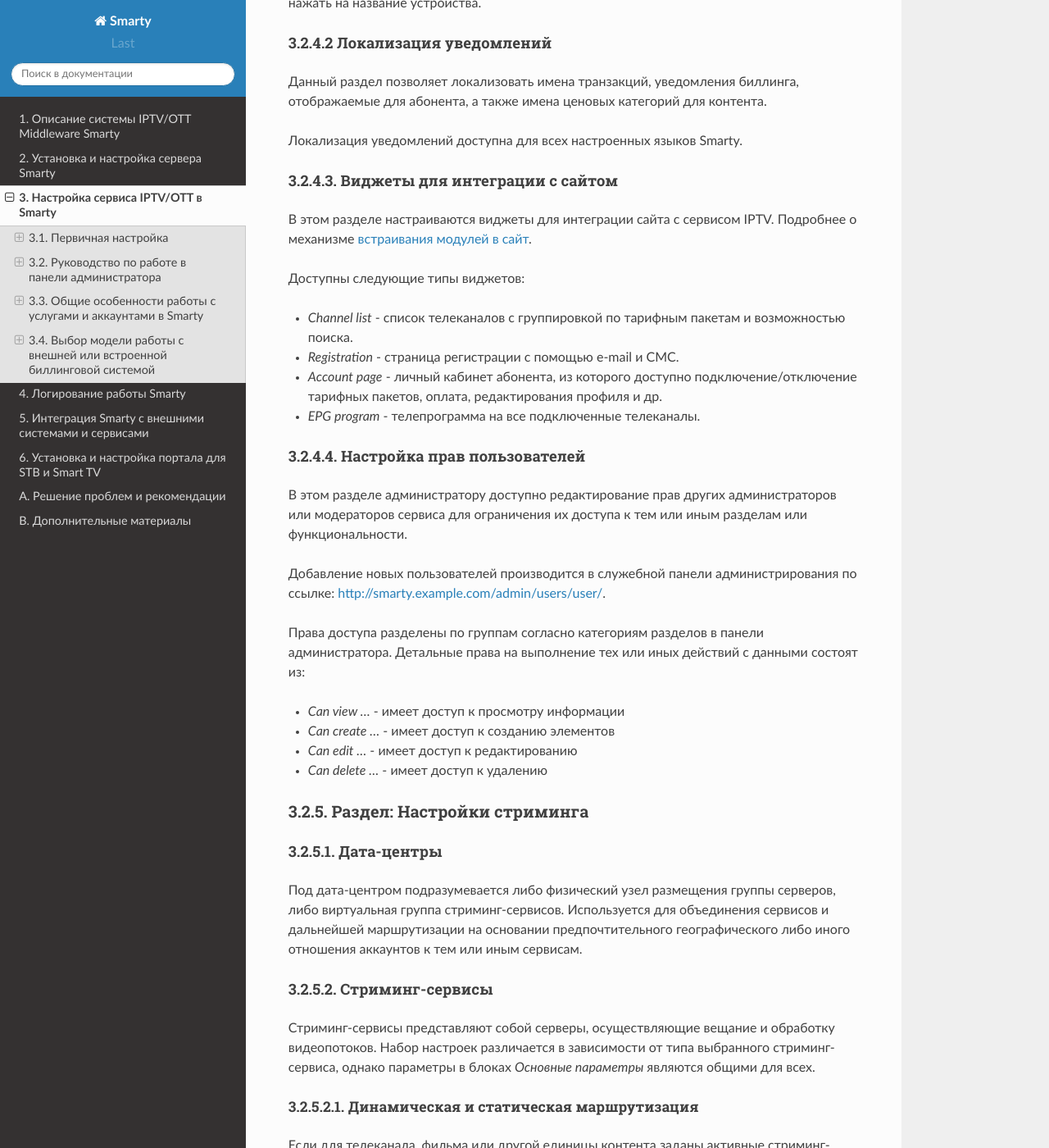
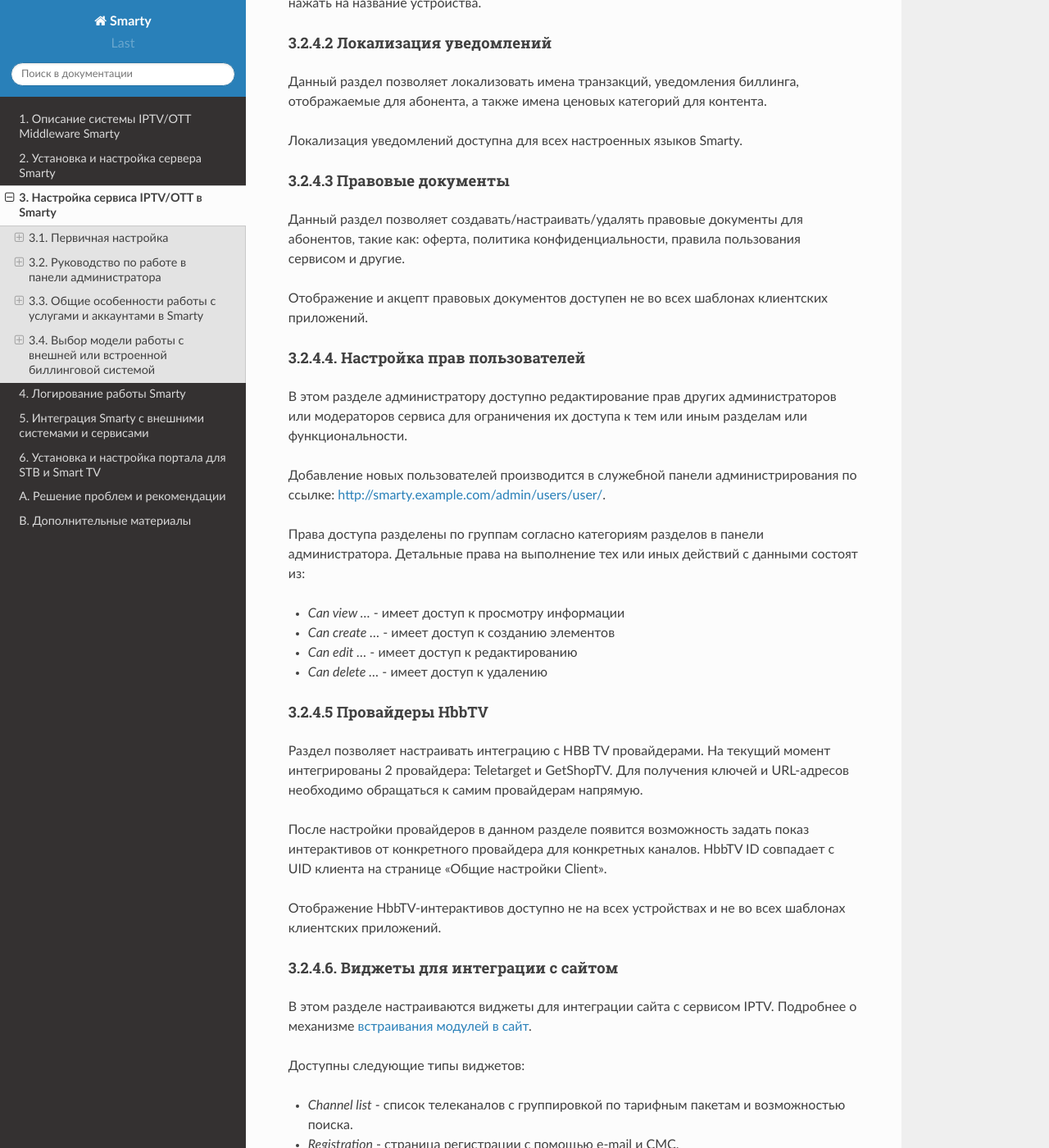
Before and after one commit to sergey-yakovlev/smarty-docs, a Sphinx documentation site: the page built from source/service_configuration.rst, in a window 1280 px wide and 1400 px high, scrolled down 11284 px. Shown: the whole window at 82% size. Built offline with Sphinx 7.4.7 and the Read the Docs theme 2.0.0, drawn with Linux system fonts in a browser that asks for light colours; some of the changed text lies outside the part shown.

Commit message:
Update service_configuration.rst

```diff
--- a/source/service_configuration.rst
+++ b/source/service_configuration.rst
@@ -479,21 +479,15 @@ Epg source
 
 Локализация уведомлений доступна для всех настроенных языков Smarty.
 
-.. _smarty-admin-guide-main-site-widgets:
 
-3.2.4.3. Виджеты для интеграции с сайтом
-~~~~~~~~~~~~~~~~~~~~~~~~~~~~~~~~~~~~~~~~
+.. _smarty-admin-guide-main-legal-documents:
 
-В этом разделе настраиваются виджеты для интеграции сайта с сервисом IPTV. Подробнее о механизме
-:ref:`встраивания модулей в сайт <widgets-api>`.
+3.2.4.3 Правовые документы
+~~~~~~~~~~~~~~~~~~~~~~~~~~
 
-Доступны следующие типы виджетов:
+Данный раздел позволяет создавать/настраивать/удалять правовые документы для абонентов, такие как: оферта, политика конфиденциальности, правила пользования сервисом и другие.
 
-* *Channel list* - список телеканалов с группировкой по тарифным пакетам и возможностью поиска.
-* *Registration* - страница регистрации с помощью e-mail и СМС.
-* *Account page* - личный кабинет абонента, из которого доступно подключение/отключение тарифных пакетов, оплата, редактирования профиля и др.
-* *EPG program* - телепрограмма на все подключенные телеканалы.
-
+Отображение и акцепт правовых документов доступен не во всех шаблонах клиентских приложений.
 
 .. _smarty-admin-guide-main-user-access:
 
@@ -513,6 +507,32 @@ http://smarty.example.com/admin/users/user/.
 * *Can create ...* - имеет доступ к созданию элементов
 * *Can edit ...* - имеет доступ к редактированию
 * *Can delete ...* - имеет доступ к удалению
+
+.. _smarty-admin-guide-main-hbb-providers:
+
+3.2.4.5 Провайдеры HbbTV
+~~~~~~~~~~~~~~~~~~~~~~~~~~
+
+Раздел позволяет настраивать интеграцию с HBB TV провайдерами. На текущий момент интегрированы 2 провайдера: Teletarget и GetShopTV. Для получения ключей и URL-адресов необходимо обращаться к самим провайдерам напрямую.
+
+После настройки провайдеров в данном разделе появится возможность задать показ интерактивов от конкретного провайдера для конкретных каналов. HbbTV ID совпадает с UID клиента на странице "Общие настройки Client".
+
+Отображение HbbTV-интерактивов доступно не на всех устройствах и не во всех шаблонах клиентских приложений.
+
+.. _smarty-admin-guide-main-site-widgets:
+
+3.2.4.6. Виджеты для интеграции с сайтом
+~~~~~~~~~~~~~~~~~~~~~~~~~~~~~~~~~~~~~~~~
+
+В этом разделе настраиваются виджеты для интеграции сайта с сервисом IPTV. Подробнее о механизме
+:ref:`встраивания модулей в сайт <widgets-api>`.
+
+Доступны следующие типы виджетов:
+
+* *Channel list* - список телеканалов с группировкой по тарифным пакетам и возможностью поиска.
+* *Registration* - страница регистрации с помощью e-mail и СМС.
+* *Account page* - личный кабинет абонента, из которого доступно подключение/отключение тарифных пакетов, оплата, редактирования профиля и др.
+* *EPG program* - телепрограмма на все подключенные телеканалы.
 
 .. _smarty-admin-guide-videostreaming:
 
```
